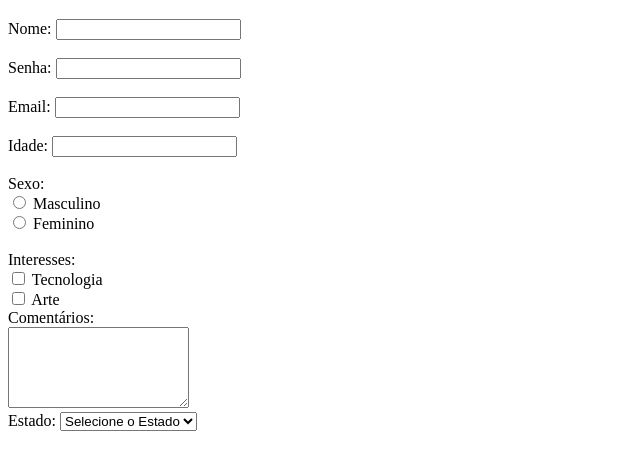
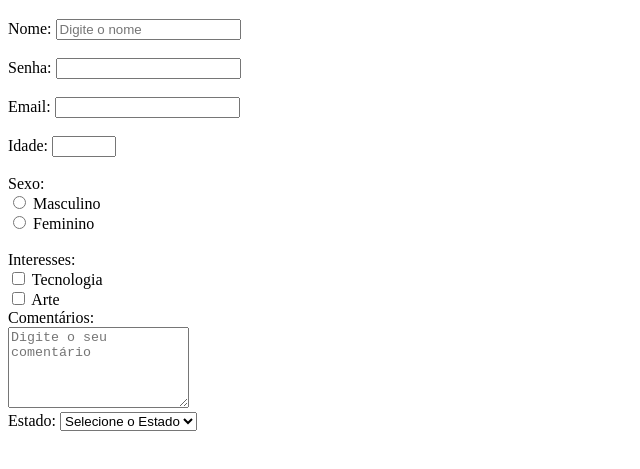
Before and after one commit to ranyelsonneres/GPE01N0513---DESENVOLVIMENTO-FRONT-END, a plain HTML site: page Aula_05_05_2025/aula5-2.html in a window 1280 px wide. Shown: the part 61-530 px from the top of the page, without its empty margins (0-640 px from the left). Drawn offline with Linux system fonts and the light colour scheme.

Commit message:
Update aula5-2.html

```diff
--- a/Aula_05_05_2025/aula5-2.html
+++ b/Aula_05_05_2025/aula5-2.html
@@ -14,7 +14,7 @@
     <div class="formulario1">
         <form>
             <label for="nome">Nome:</label>
-            <input type="text" id="nome"> <br><br>
+            <input type="text" id="nome" placeholder="Digite o nome"> <br><br>
 
             <label for="senha">Senha:</label>
             <input type="password" id="senha"><br><br>
@@ -23,7 +23,7 @@
             <input type="email" id="email"><br><br>
 
             <label for="idade">Idade:</label>
-            <input type="number" id="idade"><br><br>
+            <input type="number" id="idade" min="0" max="150"><br><br>
 
             <span>Sexo:</span><br>
             <input type="radio" name="sexo" id="masculino" value="masculino">
@@ -38,7 +38,7 @@
             <label for="arte">Arte</label><br>
 
             <label for="comentario">Comentários:</label><br>
-            <textarea name="comentario" id="comentario" rows="5"></textarea><br>
+            <textarea name="comentario" id="comentario" rows="5" placeholder="Digite o seu comentário"></textarea><br>
 
             <label for="estado">Estado:</label>
             <select name="estado" id="estado">
```
